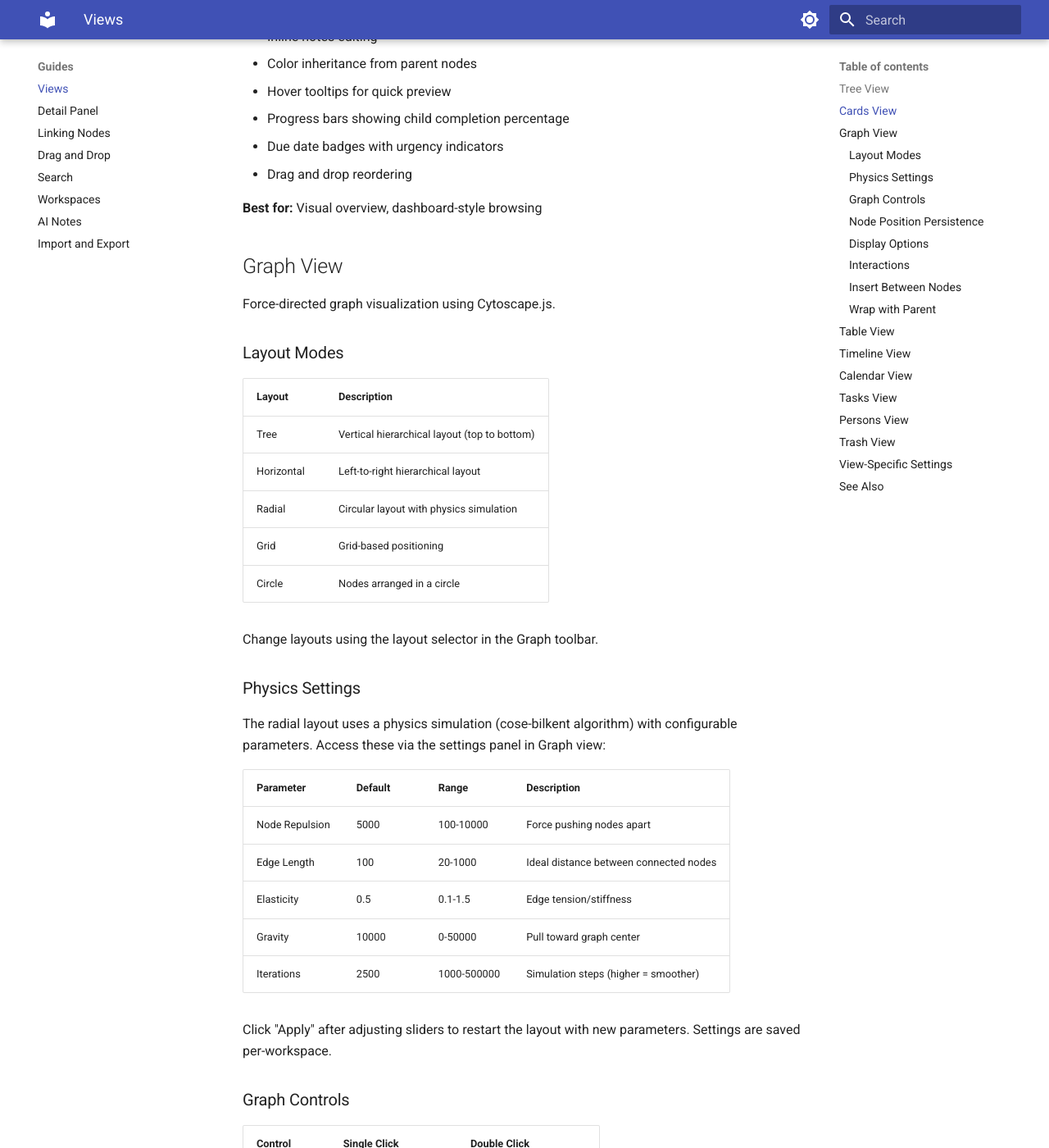
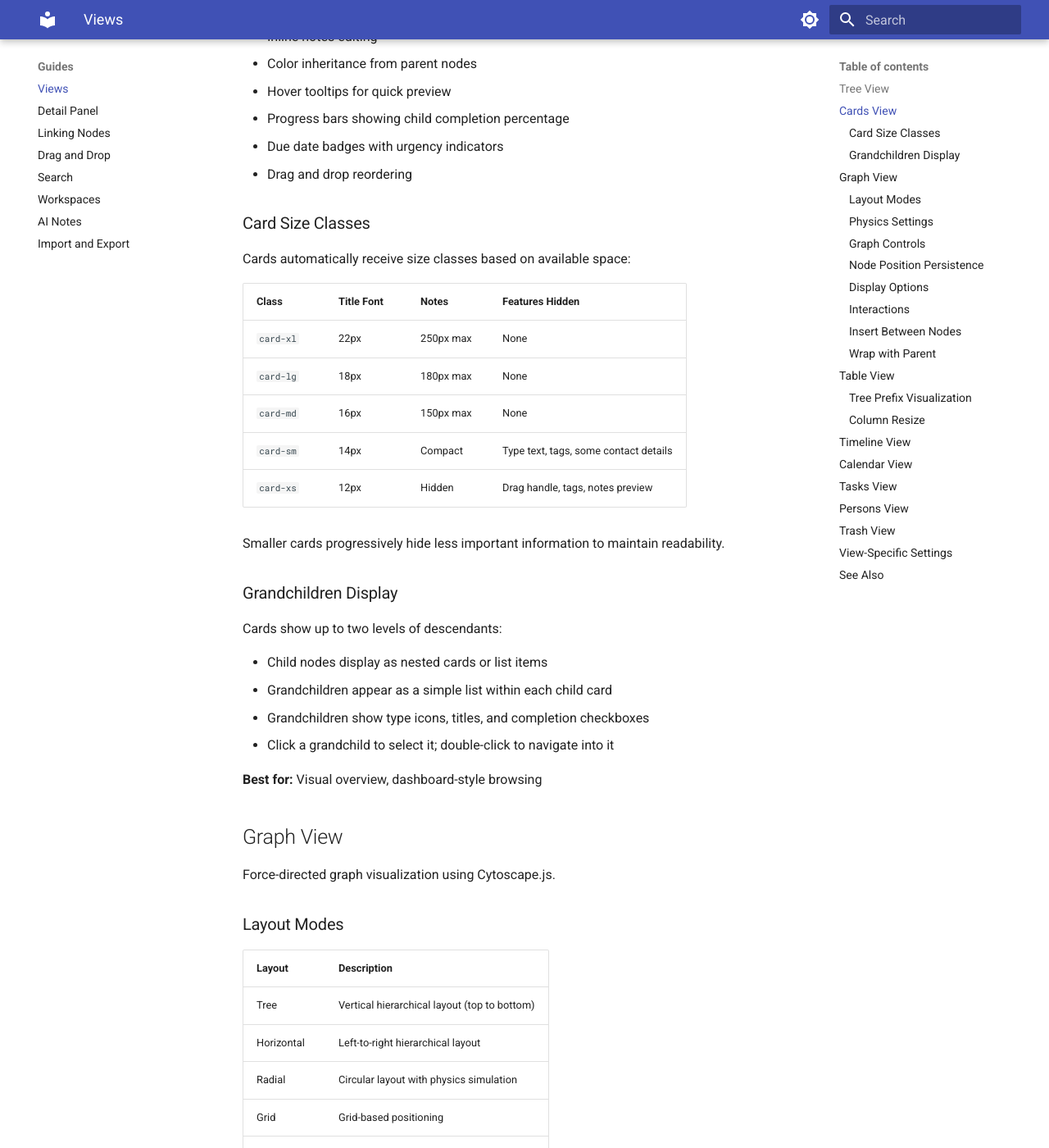
Before and after one commit to sorenwacker/graph-core, an MkDocs documentation site: the page built from docs/guides/views.md, in a window 1280 px wide and 1400 px high, scrolled down 989 px. Shown: the whole window at 82% size. Built offline with MkDocs 1.6.1 and Material for MkDocs 9.7.7, drawn with Linux system fonts in a browser that asks for light colours; some of the changed text lies outside the part shown.

Commit message:
Add card sizes, grandchildren, tree prefix, column resize, formulas, org autocomplete docs

````diff
--- a/docs/guides/views.md
+++ b/docs/guides/views.md
@@ -36,6 +36,29 @@
 - Progress bars showing child completion percentage
 - Due date badges with urgency indicators
 - Drag and drop reordering
+
+### Card Size Classes
+
+Cards automatically receive size classes based on available space:
+
+| Class | Title Font | Notes | Features Hidden |
+|-------|-----------|-------|-----------------|
+| `card-xl` | 22px | 250px max | None |
+| `card-lg` | 18px | 180px max | None |
+| `card-md` | 16px | 150px max | None |
+| `card-sm` | 14px | Compact | Type text, tags, some contact details |
+| `card-xs` | 12px | Hidden | Drag handle, tags, notes preview |
+
+Smaller cards progressively hide less important information to maintain readability.
+
+### Grandchildren Display
+
+Cards show up to two levels of descendants:
+
+- Child nodes display as nested cards or list items
+- Grandchildren appear as a simple list within each child card
+- Grandchildren show type icons, titles, and completion checkboxes
+- Click a grandchild to select it; double-click to navigate into it
 
 **Best for:** Visual overview, dashboard-style browsing
 
@@ -172,6 +195,42 @@
 - Bulk selection with checkboxes
 - Direct cell editing
 
+### Tree Prefix Visualization
+
+The table displays hierarchy using Unicode box-drawing characters:
+
+```
+├─ Parent 1
+│  ├─ Child 1
+│  └─ Child 2
+└─ Parent 2
+   └─ Child 3
+```
+
+Characters used:
+- `├─` Junction for non-last children
+- `└─` Corner for last child
+- `│ ` Vertical continuation line
+
+This provides clear visual hierarchy while maintaining the spreadsheet format.
+
+### Column Resize
+
+Drag column borders to resize. Widths are persisted to browser storage:
+
+- **Storage key:** `graphcore-table-colwidths`
+- Widths survive page reloads
+- Default widths are restored if storage is cleared
+
+**Default column widths:**
+
+| Column | Width |
+|--------|-------|
+| Title | 300px |
+| Notes | 200px |
+| Due Date | 90px |
+| Type | 60px |
+
 **Best for:** Data management, bulk operations
 
 ## Timeline View
@@ -291,6 +350,8 @@
 
 ## See Also
 
+- [Drag and Drop](drag-drop.md)
+- [Linking Nodes](linking.md)
 - [Interactions](../reference/interactions.md)
 - [Keyboard Shortcuts](../reference/keyboard-shortcuts.md)
 - [Settings](../reference/settings.md)
````
Also changed, not shown: docs/guides/detail-panel.md (+21 -0 lines).
